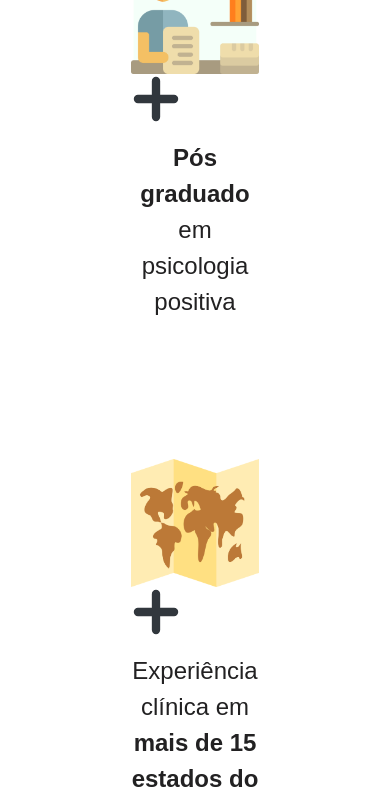
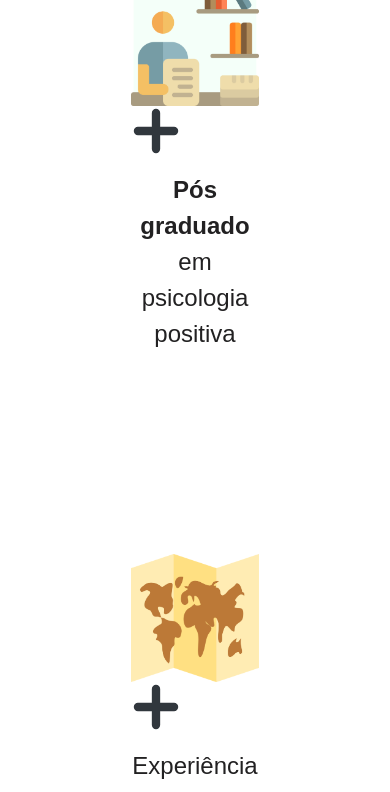
Before and after one commit to viictormatias/Site-Matheus-Psicologo, a plain HTML site: page index.html in a window 390 px wide. Shown: the part 810-1602 px from the top of the page. Drawn offline with nearby package versions, Linux system fonts and the light colour scheme; a web font is replaced by a local one.

Commit message:
Correção

```diff
--- a/css/styles.css
+++ b/css/styles.css
@@ -438,7 +438,7 @@ footer {
 
 @media (max-width: 992px) {
     #dados-autoridades {
-        min-height: 130%;
+        min-height: 145%;
         display: flex;
         flex-direction: column;
     }
```
